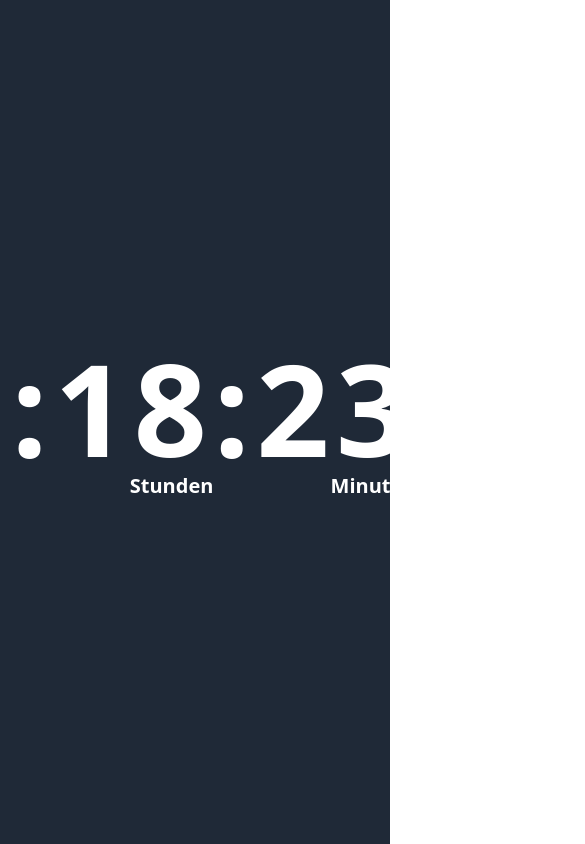
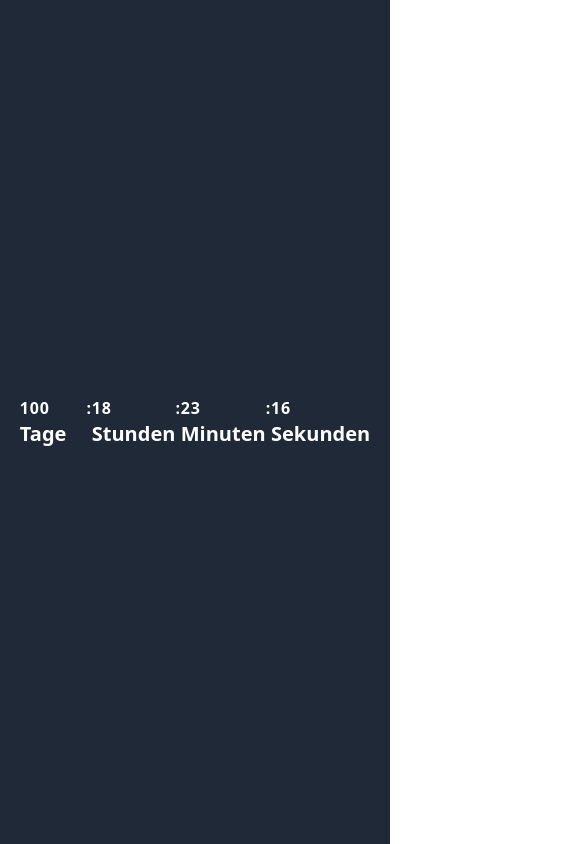
Before and after one commit to nheid44/Timer, a React (Create React App) app in the folder my-app/: page / in a window 390 px wide. Shown: the top 844 px of the page, 585 px wide, since content can reach past the window. Built offline with nearby package versions, Linux system fonts and the light colour scheme.

Commit message:
url update

```diff
--- a/my-app/package.json
+++ b/my-app/package.json
@@ -1,5 +1,6 @@
 {
   "name": "my-app",
+  "homepage": ".",
   "version": "0.1.0",
   "private": true,
   "dependencies": {
--- a/my-app/src/App.tsx
+++ b/my-app/src/App.tsx
@@ -33,7 +33,7 @@ function App() {
         <div className='flex justify-center items-center h-screen w-screen bg-gray-800'>
 
             <div className='p-5 '>
-                <div className='flex justify-between text-9xl font-sans tracking-wider font-extrabold text-white '>
+                <div className='flex md:justify-between md:text-9xl font-sans tracking-wider font-extrabold text-white '>
                     <div>
                         <h1>{days}</h1>
                         <p className='text-right pr-5 tracking-normal text-xl'>Tage</p>
```
